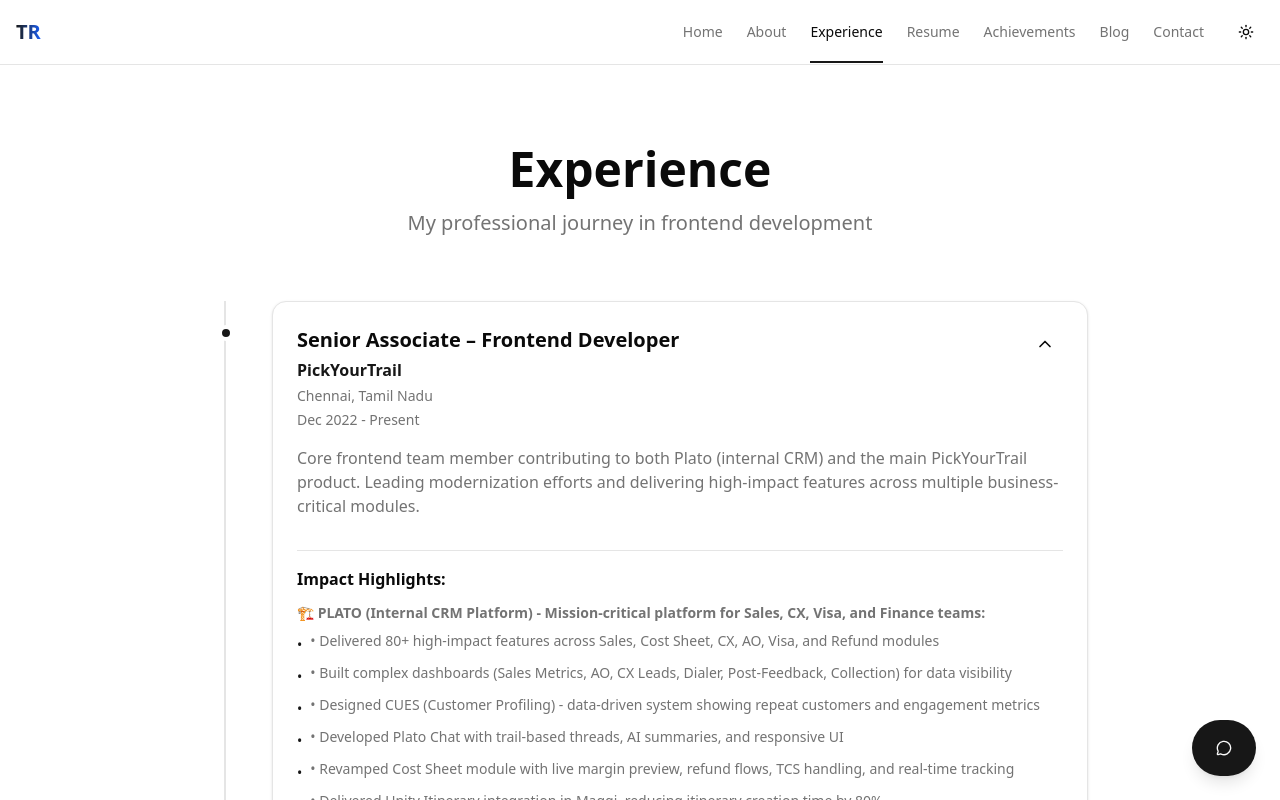
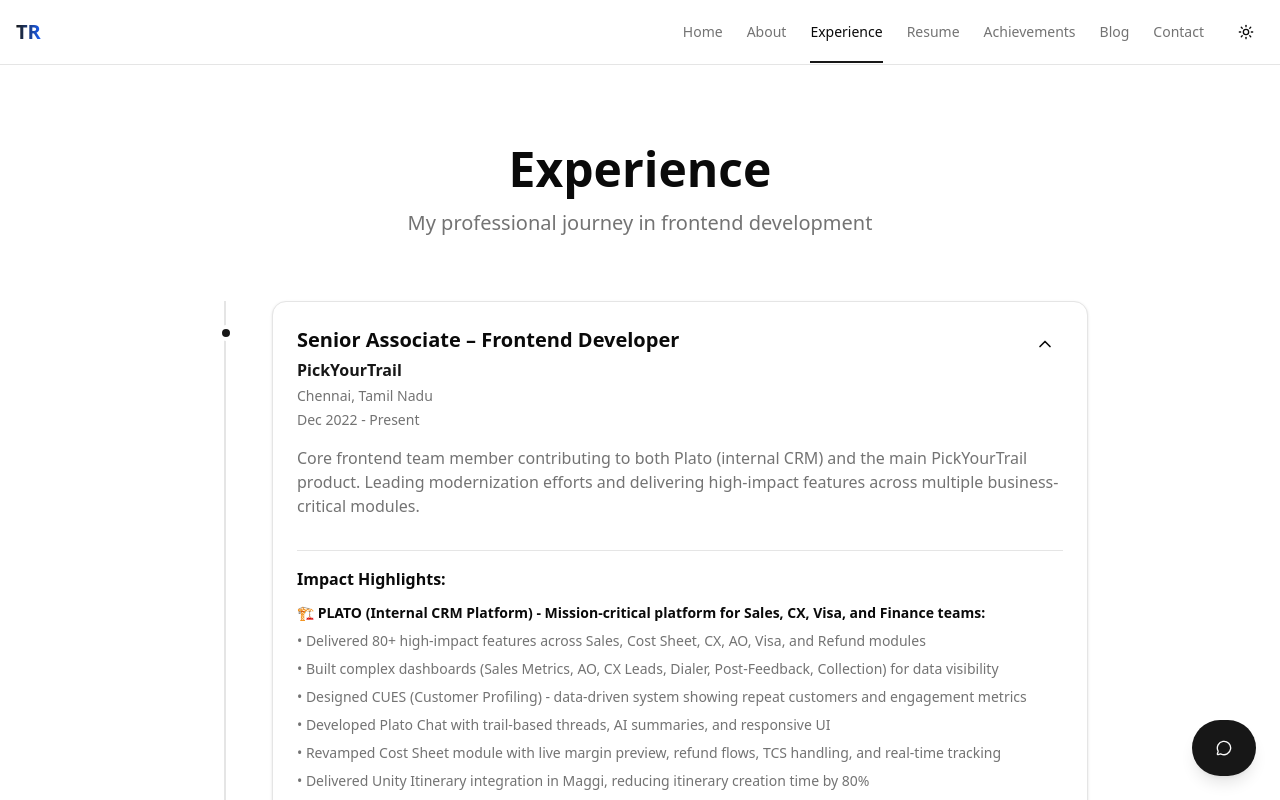
Before and after one commit to thilip2001/thiliban-portfolio, a Next.js app: page /experience in a window 1280 px wide. Shown: the top 800 px of the page. Built offline with nearby package versions, Linux system fonts and the light colour scheme.

Commit message:
fix: improve bullet point detection for experience highlights
- Check for lines starting with • bullet to avoid duplicates
- Detect specific emoji headers (🏗️🌍💎🏆)
- Make header lines bolder and use foreground color
- Add shrink-0 to bullet to prevent wrapping issues

```diff
--- a/app/experience/page.tsx
+++ b/app/experience/page.tsx
@@ -174,23 +174,26 @@
                     <h4 className="font-semibold mb-3">Impact Highlights:</h4>
                     <ul className="space-y-2">
                       {exp.highlights.map((highlight, idx) => {
-                        // Check if the line starts with an emoji or is a section header
-                        const startsWithEmoji = /^[\u{1F300}-\u{1F9FF}]/u.test(highlight);
+                        // Check if line is empty
                         const isEmptyLine = highlight.trim() === "";
 
                         if (isEmptyLine) {
                           return <div key={idx} className="h-2" />;
                         }
 
+                        // Check if line already starts with bullet (•) or emoji
+                        const hasOwnBullet = highlight.trim().startsWith("•");
+                        const isHeaderLine = /^[🏗️🌍💎🏆]/.test(highlight);
+
                         return (
                           <li
                             key={idx}
                             className="flex items-start gap-2 text-sm text-muted-foreground"
                           >
-                            {!startsWithEmoji && (
-                              <span className="text-primary mt-1">•</span>
+                            {!hasOwnBullet && !isHeaderLine && (
+                              <span className="text-primary mt-1 shrink-0">•</span>
                             )}
-                            <span className={startsWithEmoji ? "font-semibold" : ""}>
+                            <span className={isHeaderLine ? "font-semibold text-foreground" : ""}>
                               {highlight}
                             </span>
                           </li>
```
